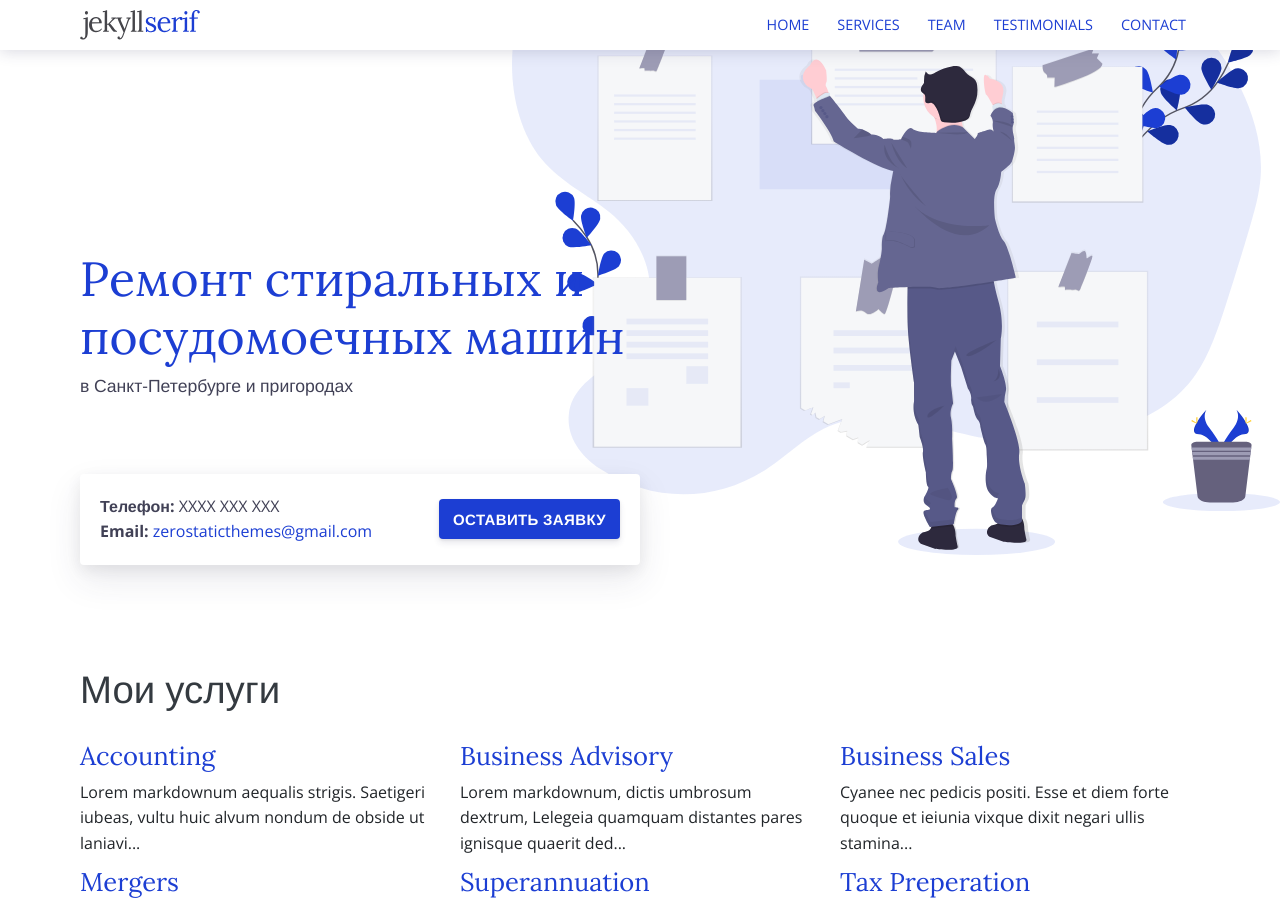
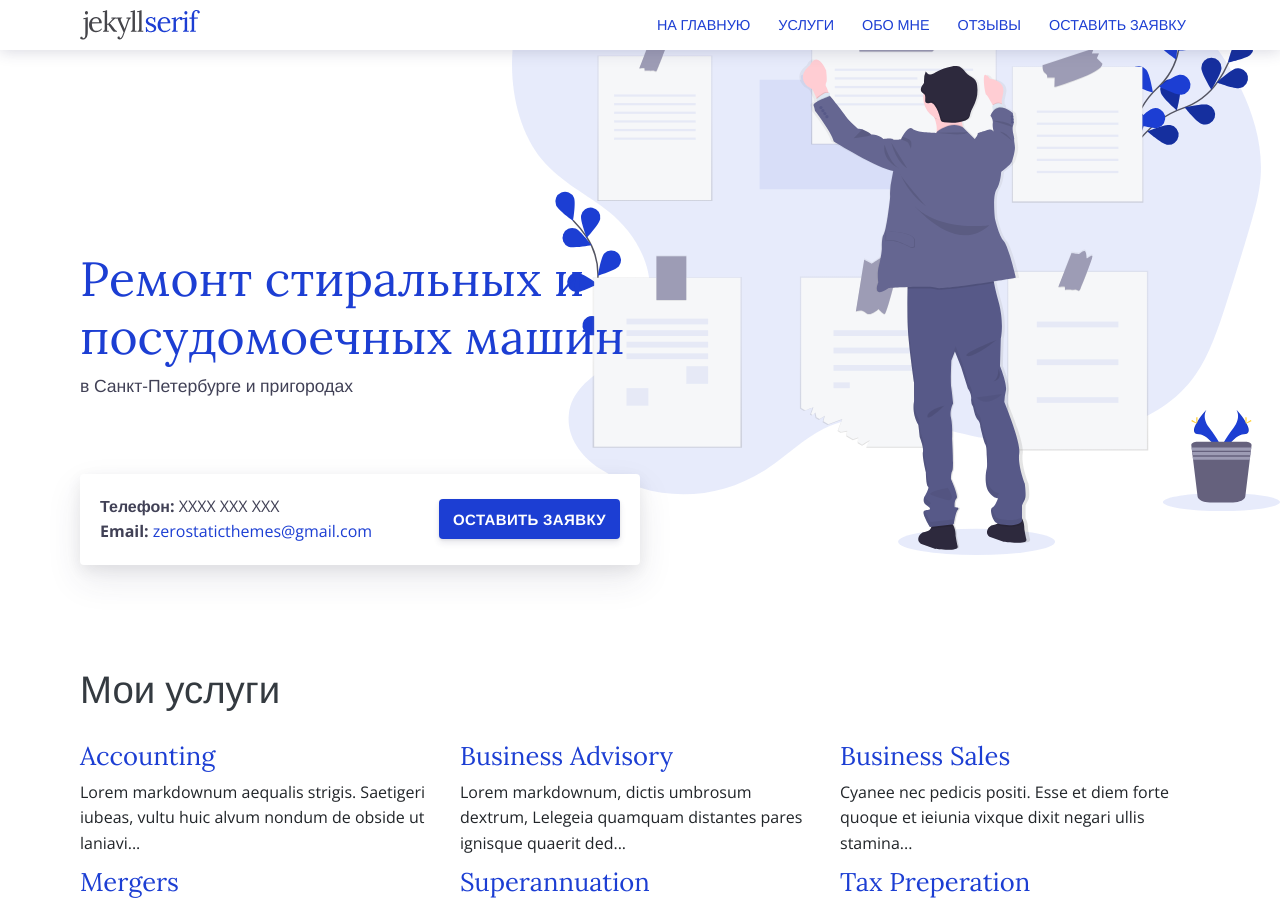
Before and after one commit to fedorsma/fedorsma.github.io, a Jekyll site: the page built from index.html, in a window 1280 px wide and 900 px high. Built offline with Jekyll 4.4.1, drawn with Linux system fonts in a browser that asks for light colours.

Commit message:
Update main-menu.html

```diff
--- a/_includes/main-menu.html
+++ b/_includes/main-menu.html
@@ -1,9 +1,9 @@
 <div id="main-menu" class="main-menu">
   <ul>
-    <li><a href="{{site.baseurl}}/" class="{% if page.url == '/' %}current{% endif %}">Home</a></li>
-    <li><a href="{{site.baseurl}}/services/" class="{% if page.url contains 'services' %}current{% endif %}">Services</a></li>
-    <li><a href="{{site.baseurl}}/team/" class="{% if page.url contains 'team' %}current{% endif %}">Team</a></li>
-    <li><a href="{{site.baseurl}}/testimonials/" class="{% if page.url contains 'testimonials' %}current{% endif %}">Testimonials</a></li>
-    <li><a href="{{site.baseurl}}/contact/" class="{% if page.url contains 'contact' %}current{% endif %}">Contact</a></li>
+    <li><a href="{{site.baseurl}}/" class="{% if page.url == '/' %}current{% endif %}">На главную</a></li>
+    <li><a href="{{site.baseurl}}/services/" class="{% if page.url contains 'services' %}current{% endif %}">Услуги</a></li>
+    <li><a href="{{site.baseurl}}/team/" class="{% if page.url contains 'team' %}current{% endif %}">Обо мне</a></li>
+    <li><a href="{{site.baseurl}}/testimonials/" class="{% if page.url contains 'testimonials' %}current{% endif %}">Отзывы</a></li>
+    <li><a href="{{site.baseurl}}/contact/" class="{% if page.url contains 'contact' %}current{% endif %}">Оставить заявку</a></li>
   </ul>
 </div>
```
